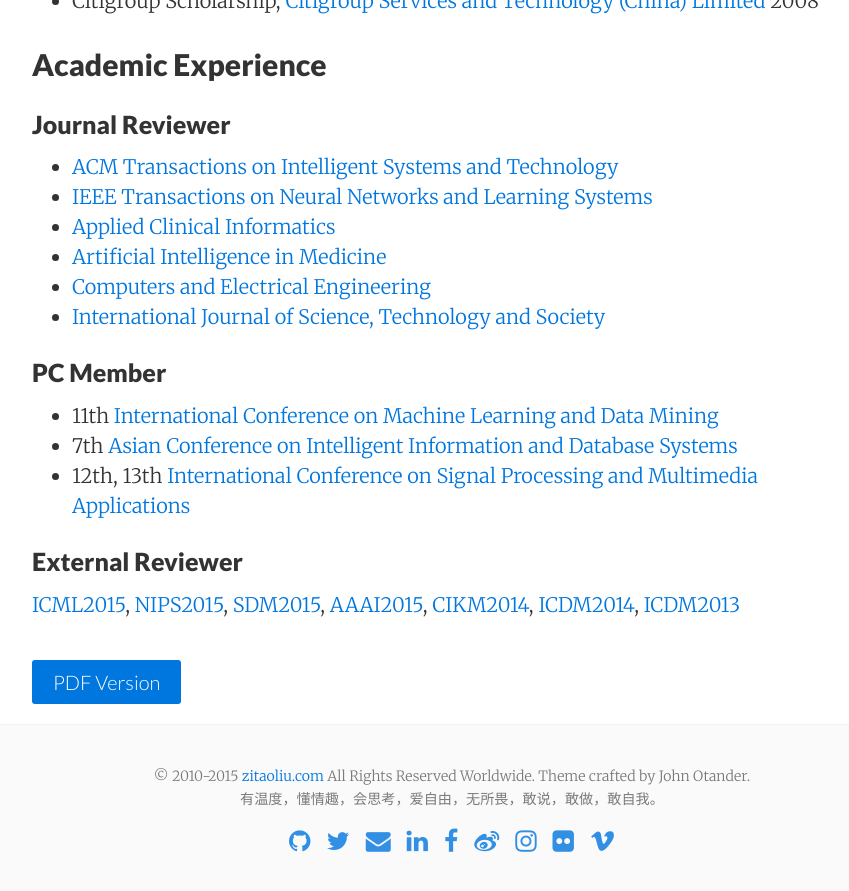
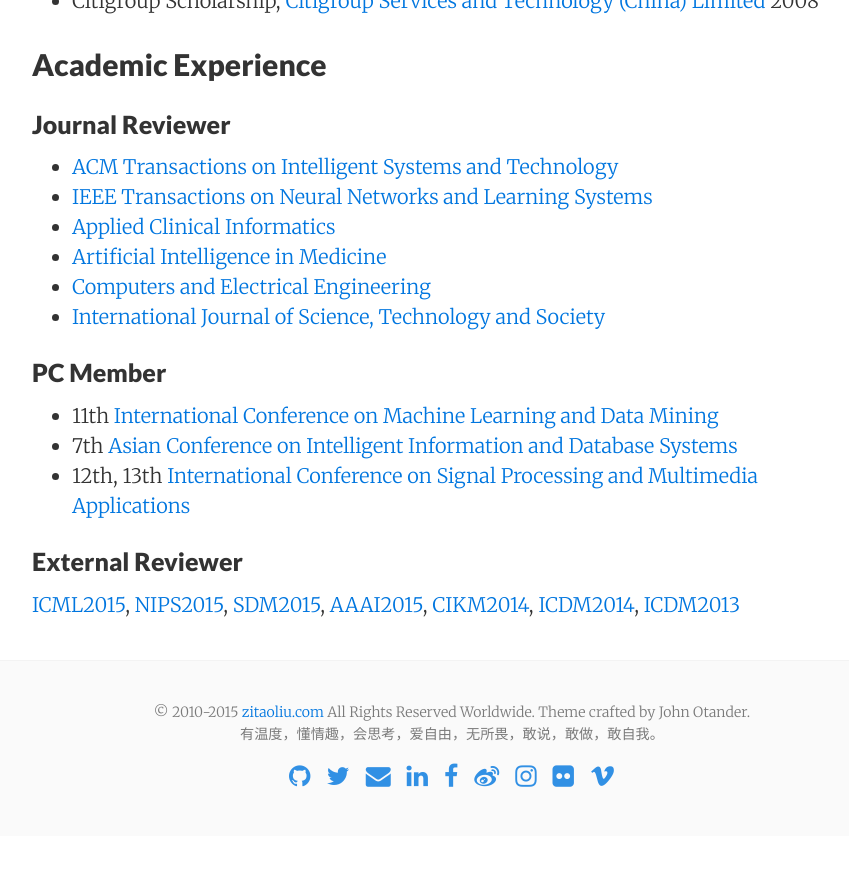
Before and after one commit to zitaoliu/zitaoliu.github.io, a Jekyll site: the page built from cv.md, in a window 1280 px wide and 900 px high, scrolled down 1784 px. Shown: the top 891 px of the window, without its empty margins (188-1037 px from the left). Built offline with Jekyll 4.4.1, drawn with Linux system fonts in a browser that asks for light colours; nearby versions of some CDN libraries; after the commit the page ends 2620 px from its top, so only the background shows below that.

Commit message:
Delete the PDF download button in CV page.
Delete the PDF download button in CV page.

```diff
--- a/cv.md
+++ b/cv.md
@@ -80,10 +80,3 @@
 ### External Reviewer
 
 [ICML2015](http://icml.cc/2015/), [NIPS2015](https://nips.cc/), [SDM2015](http://www.siam.org/meetings/sdm15/), [AAAI2015](http://www.aaai.org/Conferences/AAAI/aaai15.php), [CIKM2014](http://cikm2014.fudan.edu.cn/), [ICDM2014](http://icdm2014.sfu.ca/home.html), [ICDM2013](http://icdm2013.rutgers.edu/)
-
-
-
-
-<div class="mt3">
-  <a href="{{ site.baseurl }}/download/zitao-cv.pdf" class="button button-blue button-big">PDF Version</a>
-</div>
```
